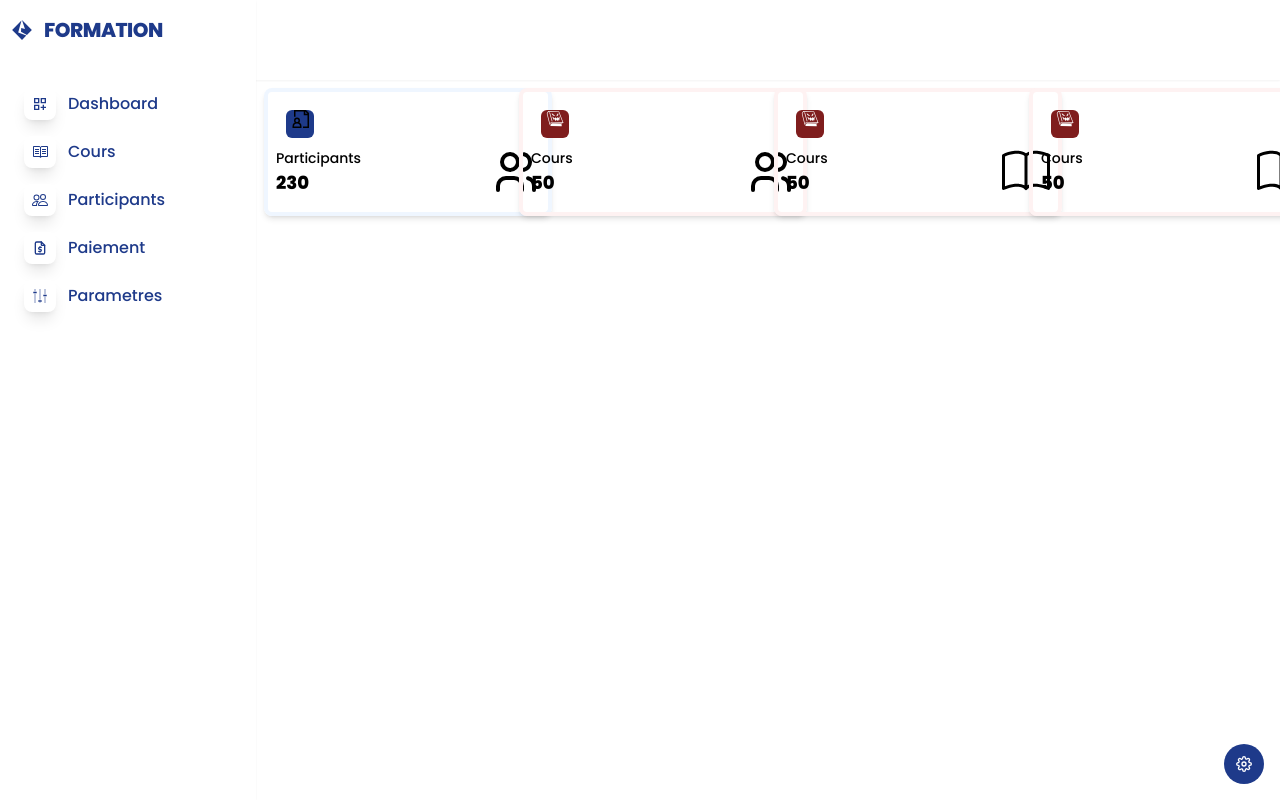
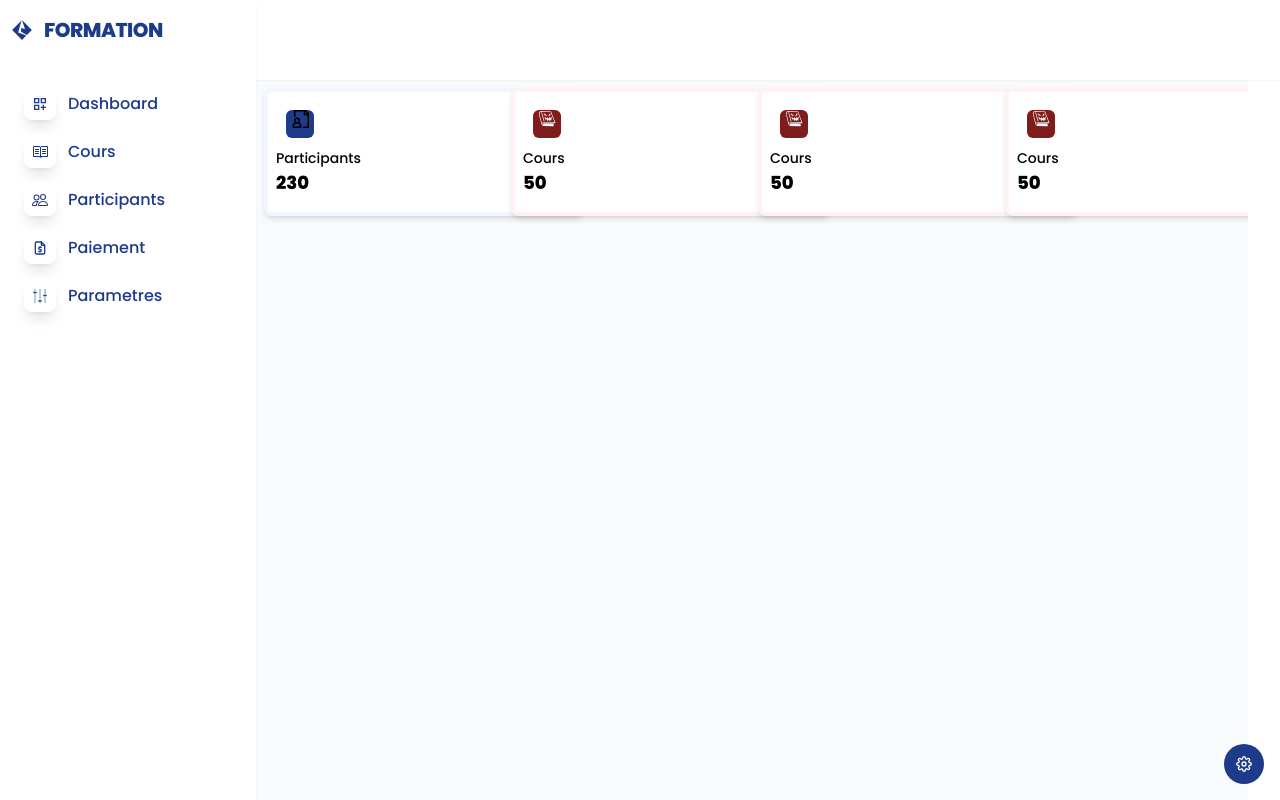
Before and after one commit to Innocent-Akim/Pharmaceutical-Solution, a React (Vite) app in the folder admin/: page / in a window 1280 px wide. Built offline with nearby package versions, Linux system fonts and the light colour scheme.

Commit message:
Find categorie

```diff
--- a/admin/src/components/Card.jsx
+++ b/admin/src/components/Card.jsx
@@ -2,7 +2,7 @@ import React from "react";
 
 const Card = ({title,count ,icon,icons,greyColor,backgroundColor, colortext}) => {
   return (
-    <div className={`w-72 h-32 shadow-md border-4 ${greyColor} p-2 rounded-lg`}>
+    <div className={`w-80 h-32 shadow-md border-4 ${greyColor} p-2 rounded-lg bg-white`}>
       <div>
         <div className={`flex ${greyColor} w-12 h-12  justify-center text-lg items-center text-center text-white rounded-lg`}>
           <div className={`w-7 h-7 ${backgroundColor} flex justify-center rounded-md`}>
--- a/admin/src/components/Cardcours.jsx
+++ b/admin/src/components/Cardcours.jsx
@@ -2,7 +2,7 @@ import React from 'react'
 
 const Cardcours = () => {
   return (
-    <div>
+    <div className='s'>
 
     </div>
   )
--- /dev/null
+++ b/admin/src/components/ItemCategorie.jsx
@@ -0,0 +1,9 @@
+import React from 'react'
+
+const ItemCategorie = () => {
+  return (
+    <div className=""></div>
+  )
+}
+
+export default ItemCategorie
--- a/admin/src/pages/Cours.jsx
+++ b/admin/src/pages/Cours.jsx
@@ -3,11 +3,13 @@ import { GiEvilBook } from "react-icons/gi";
 
 const Cours = () => {
   return (
-    <div className="mt-20 p-2 place-content-between overflow-y-auto">
+    <div className="mt-20 mr p-2 place-content-between overflow-y-auto bg-slate-50 w-full">
       <div classNam="flex text-center font-bold text-2xl relative">
         <GiEvilBook />
         <span>Cours</span>
       </div>
+
+
     </div>
   );
 };
--- a/admin/src/pages/Dashboard.jsx
+++ b/admin/src/pages/Dashboard.jsx
@@ -7,7 +7,7 @@ import { BsBook } from "react-icons/bs";
 const Dashboard = () => {
   return (
     <>
-      <div className="mt-20 grid grid-cols-4 gap-3 p-2 place-content-between overflow-y-auto">
+      <div className="mt-20 mr-8 grid grid-cols-4 gap-3 p-2 place-content-between  overflow-y-auto bg-slate-50 w-screen">
         {/* flex-1 h-full overflow-x-hidden overflow-y-auto */}
         <Card
           title={"Participants"}
--- a/admin/tailwind.config.cjs
+++ b/admin/tailwind.config.cjs
@@ -8,6 +8,7 @@ module.exports = {
     transparent: 'transparent',
     white: '#ffffff',
     black: '#000000',
+    'bodyColor':'#f0f2f7',
     gray: {
       '50': '#f9fafb',
       '100': '#f4f5f7',
```
Also changed, not shown: admin/src/components/index.jsx (+6 -5 lines).
